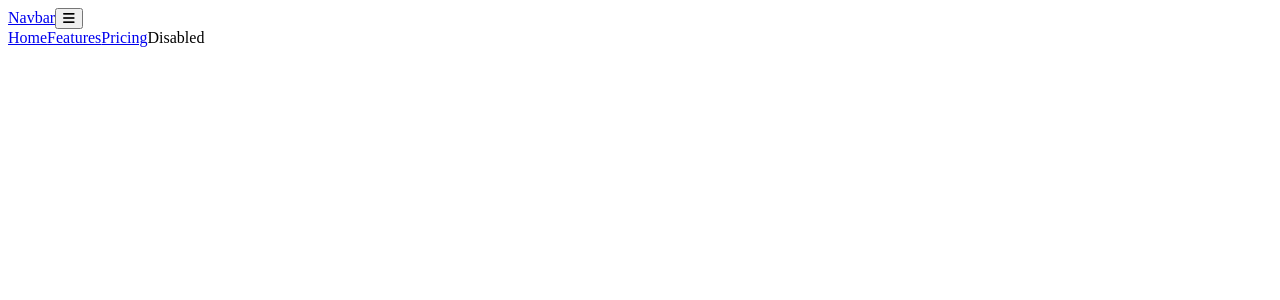
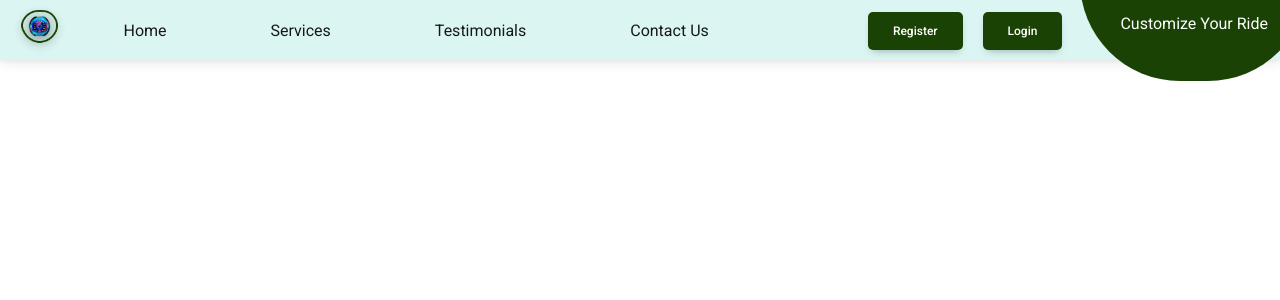
Before and after one commit to Reuben-Kipkemboi/Ride-FrontEnd, an Angular app in the folder Ride/: page / in a window 1280 px wide. Shown: the top 300 px of the page. Built offline with nearby package versions, Linux system fonts and the light colour scheme.

Commit message:
styling:styling the navbar

```diff
--- a/Ride/src/app/navigation/navbar/navbar.component.css
+++ b/Ride/src/app/navigation/navbar/navbar.component.css
@@ -0,0 +1,31 @@
+.navbar{
+    background-color: var(--background);
+    height: 60px;
+    color: black;
+}
+.navbar-nav{
+    color: black;
+    display: flex;
+    flex: row;
+    justify-content: center;
+    gap: 40px;
+}
+
+.btn-auth button{
+    background: var(--primary-button);
+    border-radius: 5px;
+    color: white;
+    margin: 0 10px;
+    padding: 10px 25px;
+    text-transform: capitalize;
+}
+
+.customize{
+    height: 100px;
+    padding: 30px 40px;
+    margin-right: -40px;
+    background: var(--primary-button);
+    color: white;
+    border-radius: 0 0  200px 200px;
+
+}
--- a/Ride/src/app/navigation/navbar/navbar.component.html
+++ b/Ride/src/app/navigation/navbar/navbar.component.html
@@ -1,6 +1,6 @@
-<nav class="navbar navbar-expand-lg navbar-light bg-light">
+<nav class="navbar navbar-expand-lg fixed-top">
   <div class="container-fluid">
-      <a class="navbar-brand" href="#">Navbar</a>
+    <img src="assets/images/BlobShape.png"  class="ms15" height="50px" alt="ride logo" loading="lazy" style="margin-top: -1px;">
     <button
       class="navbar-toggler"
       type="button"
@@ -13,13 +13,21 @@
       <i class="fas fa-bars"></i>
     </button>
     <div class="collapse navbar-collapse" id="navbarNavAltMarkup">
-        <div class="navbar-nav">
-          <a class="nav-link active" aria-current="page" href="#">Home</a>
-          <a class="nav-link" href="#">Features</a>
-          <a class="nav-link" href="#">Pricing</a>
-          <a class="nav-link disabled"
-            >Disabled</a
-          >
+      <div class="navbar-nav ms-5">
+        <a class="nav-link active me-5 " aria-current="page" href="#">Home</a>
+        <a class="nav-link active me-5 " href="#">Services</a>
+        <a class="nav-link active me-5 " href="#">Testimonials</a>
+        <a class="nav-link active">Contact Us</a>
+      </div>
+    </div>
+    <div class="btn-auth d-flex flex-row me-2">
+      <button class="btn">Register</button>
+      <button class="btn">Login</button>
+
+    </div>
+    <div class="customize">
+      <div class="customize-button">
+        <P>Customize Your Ride</P>
       </div>
     </div>
   </div>
--- a/Ride/src/index.html
+++ b/Ride/src/index.html
@@ -15,7 +15,7 @@
       rel="stylesheet"
     />
     <!-- MDB -->
-    <linkh href="https://cdnjs.cloudflare.com/ajax/libs/mdb-ui-kit/6.4.0/mdb.min.css"
+    <link href="https://cdnjs.cloudflare.com/ajax/libs/mdb-ui-kit/6.4.0/mdb.min.css"
       rel="stylesheet"/>
   </head>
   <body>
--- a/Ride/src/styles.css
+++ b/Ride/src/styles.css
@@ -1 +1,20 @@
 /* You can add global styles to this file, and also import other style files */
+*{
+    padding: 0;
+    margin: 0;
+    box-sizing: border-box;
+}
+
+:root{
+    --background: #DBF6F2;
+    --primary-button: #1A4204;
+}
+
+/* :root {
+    --text: #082014;
+    --background: #dbf6e8;
+    --primary-button: #c7337f;
+    --secondary-button: #a4ebc7;
+    --accent: #c7337f;
+    --navbar-height: 60px;
+  } */
```
Also changed, not shown: Ride/src/assets/images/BlobShape.png (added). Lines whose indentation alone changed are shown as unchanged.
